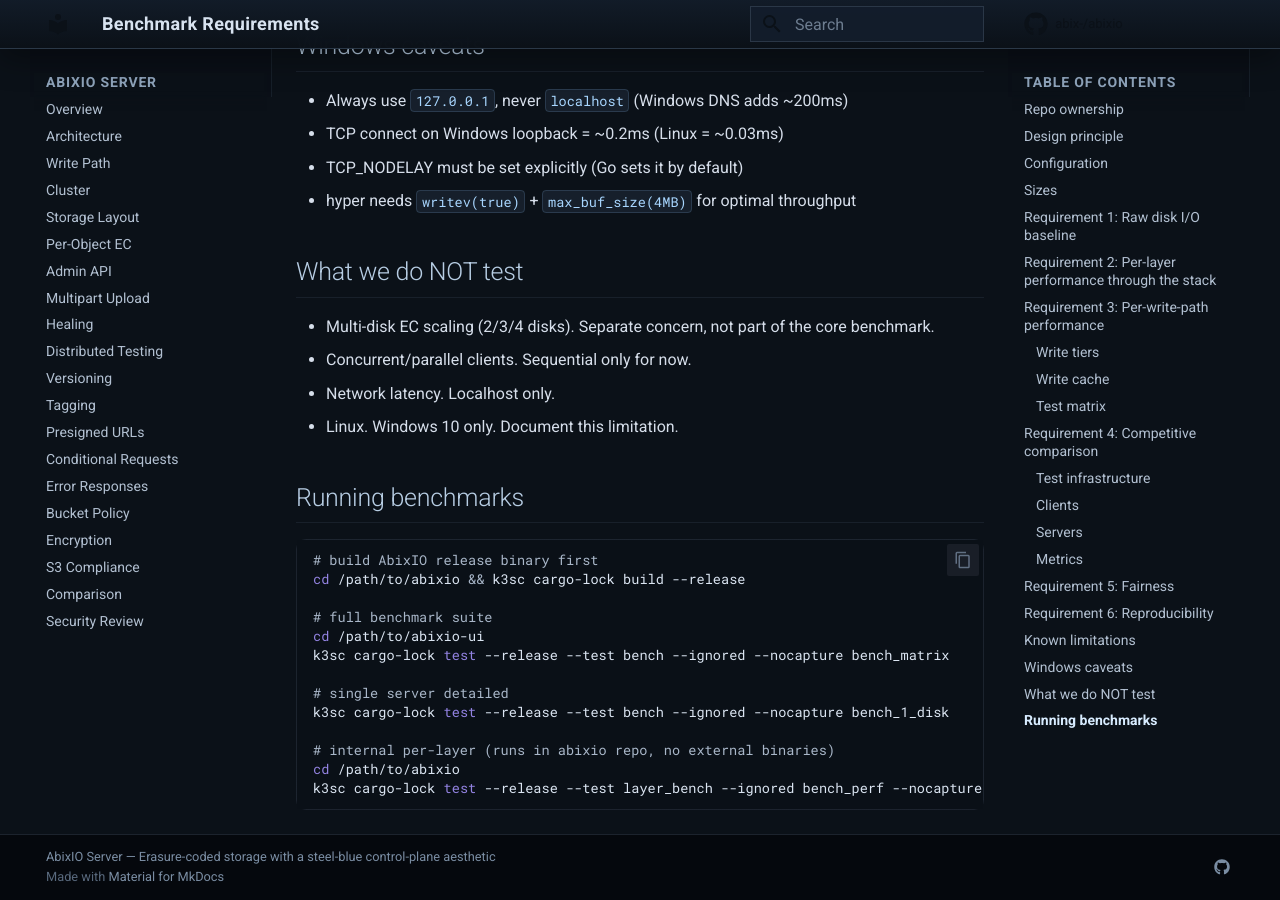
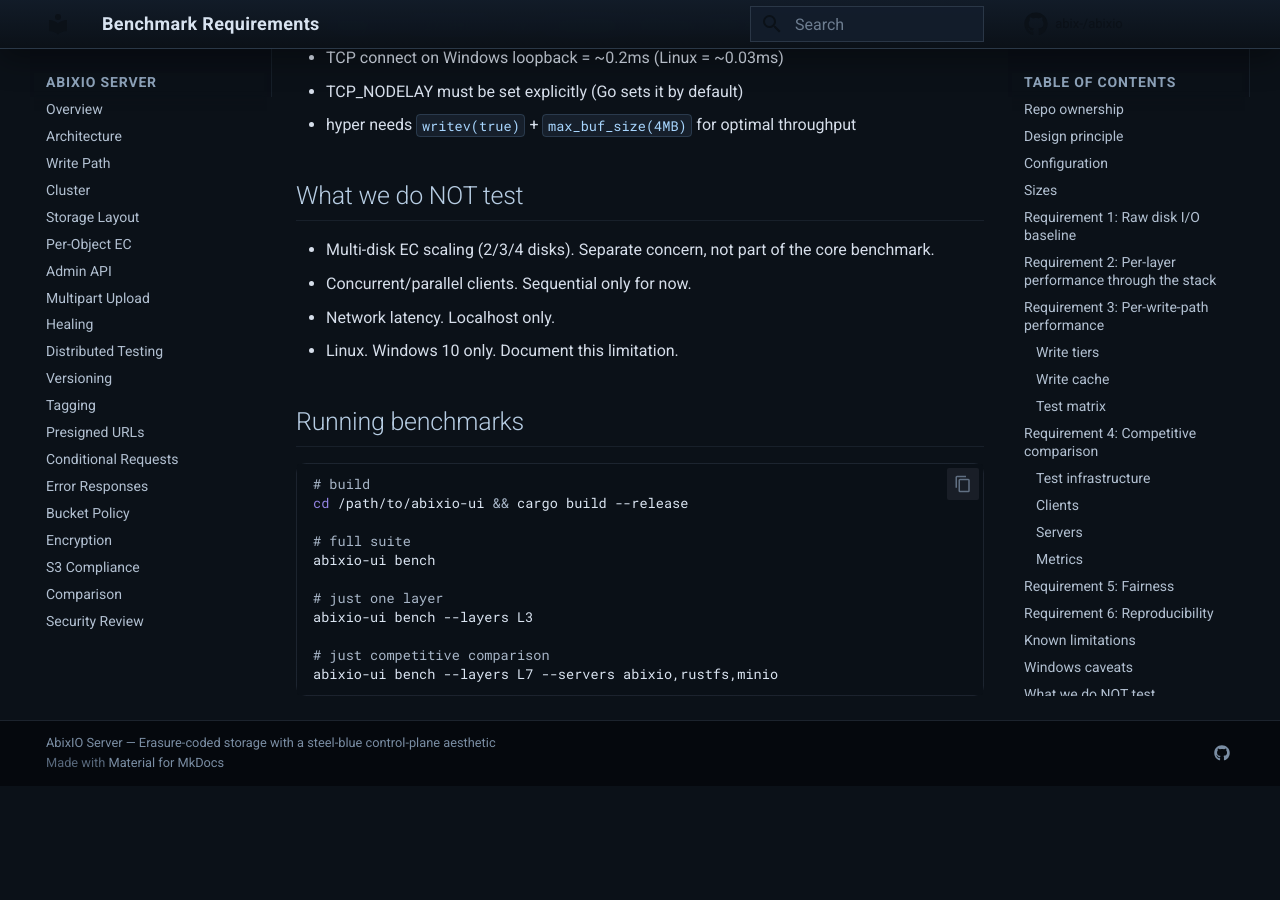
Before and after one commit to abix-/abixio, an MkDocs documentation site: the page built from docs/benchmark-requirements.md, in a window 1280 px wide and 900 px high, scrolled down 7738 px. Built offline with MkDocs 1.6.1 and Material for MkDocs 9.7.7, drawn with Linux system fonts in a browser that asks for light colours; comment, search, counter and statistics services are not loaded; after the commit the page ends 8524 px from its top, so only the background shows below that; some of the changed text lies outside the part shown.

Commit message:
docs: use abixio-ui bench subcommand for all benchmark examples

````diff
--- a/docs/benchmark-requirements.md
+++ b/docs/benchmark-requirements.md
@@ -57,23 +57,19 @@
 
 ```bash
 # full suite
-k3sc cargo-lock test --release --test bench --ignored --nocapture bench_all
+abixio-ui bench
 
 # just 4KB PUT through the pool write path, no write cache
-k3sc cargo-lock test --release --test bench --ignored --nocapture bench_all \
-    --sizes 4KB --ops PUT --write-paths pool --write-cache off
+abixio-ui bench --sizes 4KB --ops PUT --write-paths pool --write-cache off
 
 # just the competitive comparison at 10MB
-k3sc cargo-lock test --release --test bench --ignored --nocapture bench_all \
-    --sizes 10MB --layers L7
+abixio-ui bench --sizes 10MB --layers L7
 
 # just the disk baseline
-k3sc cargo-lock test --release --test bench --ignored --nocapture bench_all \
-    --layers L1
+abixio-ui bench --layers L1
 
 # write cache on vs off for all tiers at 4KB
-k3sc cargo-lock test --release --test bench --ignored --nocapture bench_all \
-    --sizes 4KB --write-cache both
+abixio-ui bench --sizes 4KB --write-cache both
 ```
 
 ## Sizes
@@ -282,17 +278,15 @@
 ## Running benchmarks
 
 ```bash
-# build AbixIO release binary first
-cd /path/to/abixio && k3sc cargo-lock build --release
+# build
+cd /path/to/abixio-ui && cargo build --release
 
-# full benchmark suite
-cd /path/to/abixio-ui
-k3sc cargo-lock test --release --test bench --ignored --nocapture bench_matrix
+# full suite
+abixio-ui bench
 
-# single server detailed
-k3sc cargo-lock test --release --test bench --ignored --nocapture bench_1_disk
+# just one layer
+abixio-ui bench --layers L3
 
-# internal per-layer (runs in abixio repo, no external binaries)
-cd /path/to/abixio
-k3sc cargo-lock test --release --test layer_bench --ignored bench_perf --nocapture
+# just competitive comparison
+abixio-ui bench --layers L7 --servers abixio,rustfs,minio
 ```
````
